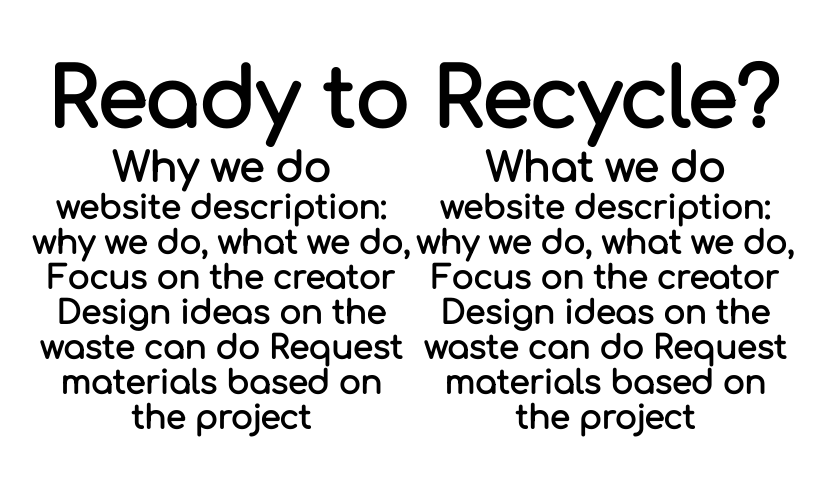
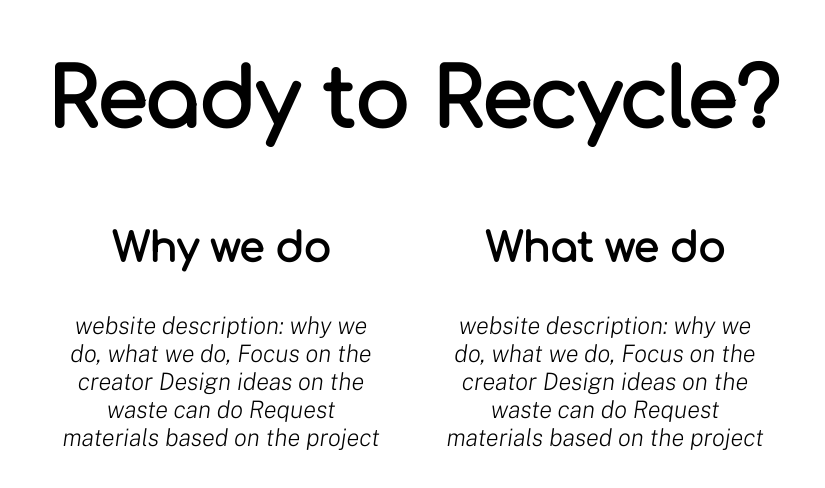
Before and after one commit to thebowenfeng/codebrew2022, a React (Create React App) app: page / in a window 1280 px wide. Shown: the part 102-590 px from the top of the page, without its empty margins (227-1052 px from the left). Built offline with nearby package versions, Linux system fonts and the light colour scheme.

Commit message:
updated about page

```diff
--- a/src/App.css
+++ b/src/App.css
@@ -16,3 +16,11 @@
   font-size: calc(10px + 2vmin);
   color: white;
 }
+
+.About-description {
+  display: flex;
+  flex-direction: column;
+  align-items: center;
+  justify-content: center;
+  width: 30vw
+}
--- a/src/Pages/About.js
+++ b/src/Pages/About.js
@@ -20,33 +20,22 @@ export default function About(){
                 display: "flex",
                 flexDirection: "row",
                 alignItems: "center",
-                justifyContent: "center"
+                justifyContent: "center",
+                marginTop: "10vh"
             }}>
-                <div style={{
-                    display: "flex",
-                    flexDirection: "column",
-                    alignItems: "center",
-                    justifyContent: "center",
-                    width: "30vw"
-                }}>
+                <div className={"About-description"}>
                     <h1 style={{fontSize: "5vh"}}>Why we do</h1>
-                    <h1>website description:  why we do, what we do,
+                    <p style={{marginTop: "5vh", width: "25vw", fontSize: "3vh"}}>website description:  why we do, what we do,
                         Focus on the creator
                         Design ideas on the waste can do
-                        Request materials based on the project</h1>
+                        Request materials based on the project</p>
                 </div>
-                <div style={{
-                    display: "flex",
-                    flexDirection: "column",
-                    alignItems: "center",
-                    justifyContent: "center",
-                    width: "30vw"
-                }}>
+                <div className={"About-description"}>
                     <h1 style={{fontSize: "5vh"}}>What we do</h1>
-                    <h1>website description:  why we do, what we do,
+                    <p style={{marginTop: "5vh", width: "25vw", fontSize: "3vh"}}>website description:  why we do, what we do,
                         Focus on the creator
                         Design ideas on the waste can do
-                        Request materials based on the project</h1>
+                        Request materials based on the project</p>
                 </div>
             </div>
         </div>
--- a/src/index.css
+++ b/src/index.css
@@ -9,6 +9,6 @@ h1 {
   font-family: 'Comfortaa';
 }
 
-body {
+p {
   font-family: 'Public Sans';
 }
```
